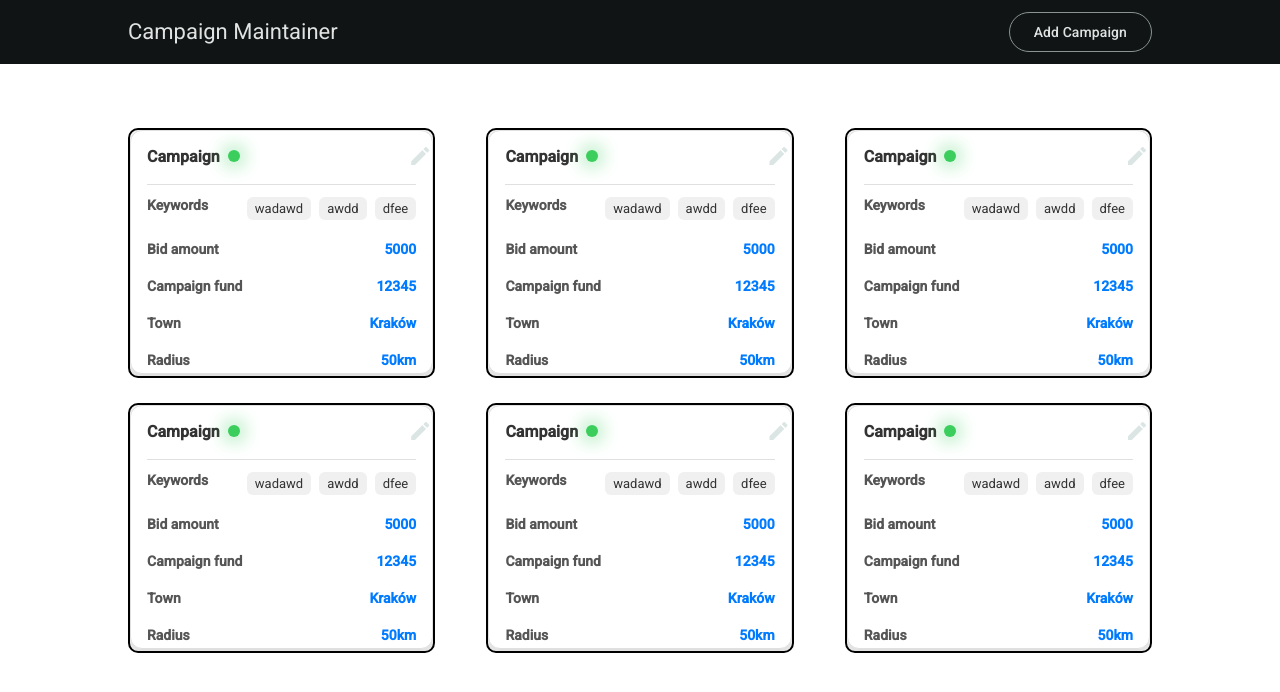
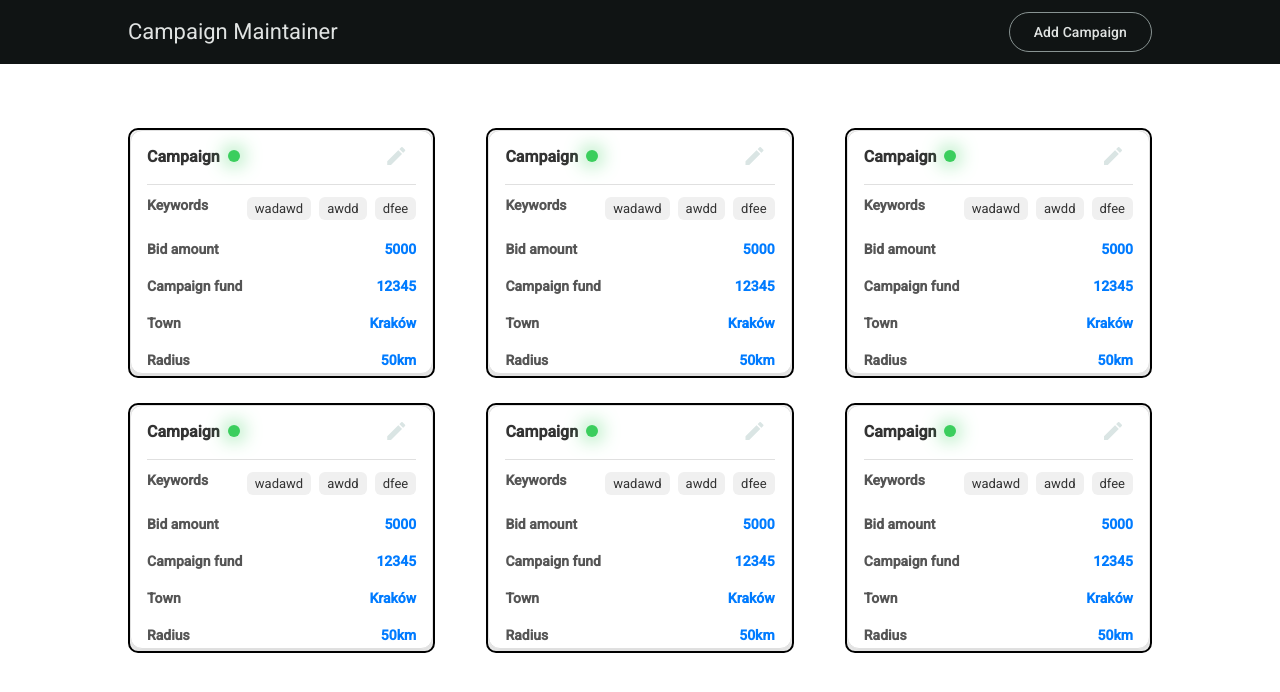
Before and after one commit to BartlomiejPop/capaign-project-angular, an Angular app in the folder my-vite-template/: page / in a window 1280 px wide. Shown: the top 692 px of the page. Built offline with nearby package versions, Linux system fonts and the light colour scheme.

Commit message:
grid element icon fix

```diff
--- a/my-vite-template/src/app/components/gridElement/gridElement.css
+++ b/my-vite-template/src/app/components/gridElement/gridElement.css
@@ -104,7 +104,3 @@
   font-weight: bold;
   color: #007bff;
 }
-
-.campaign-header-left-button {
-  width: 2px;
-}
```
